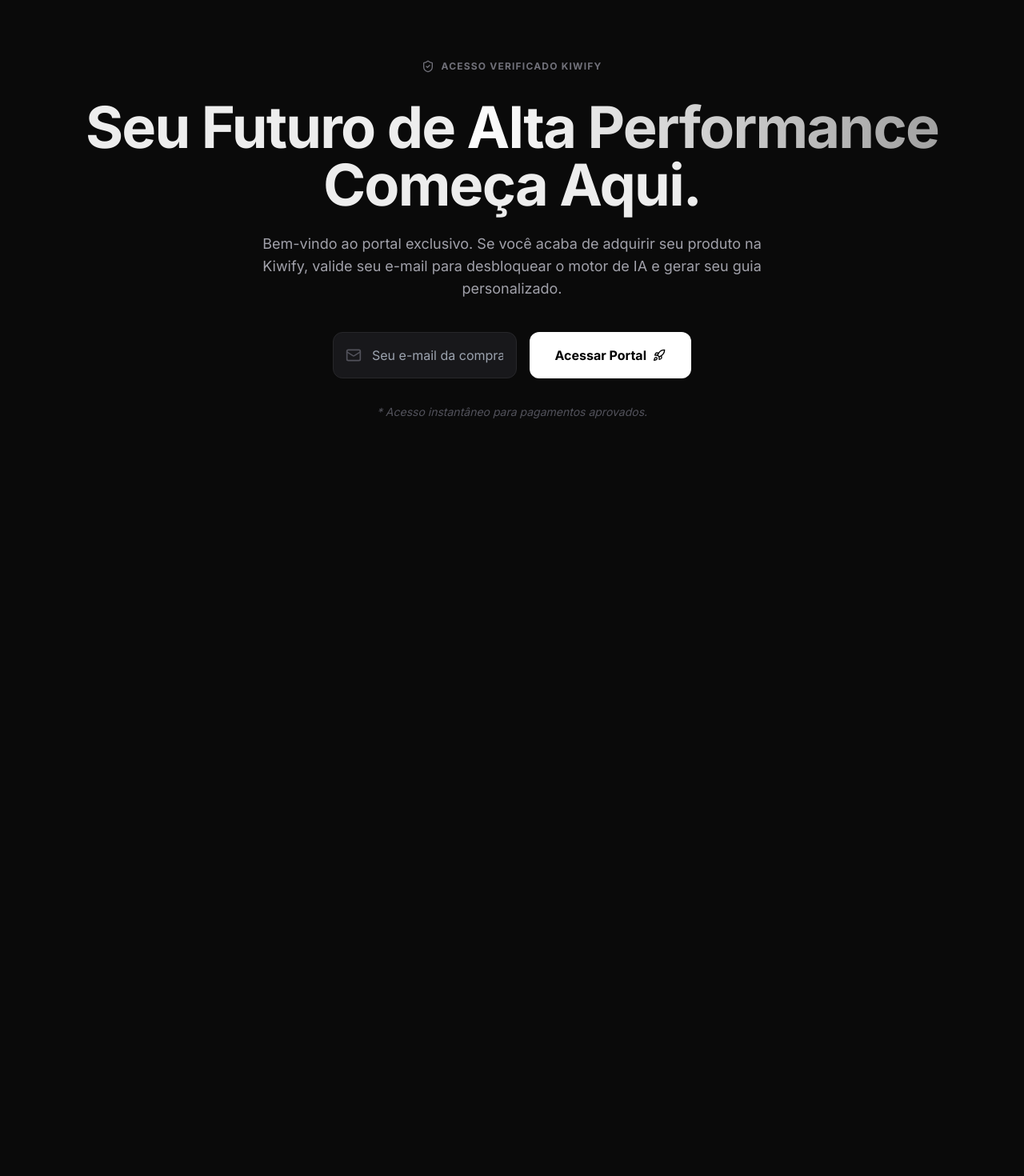
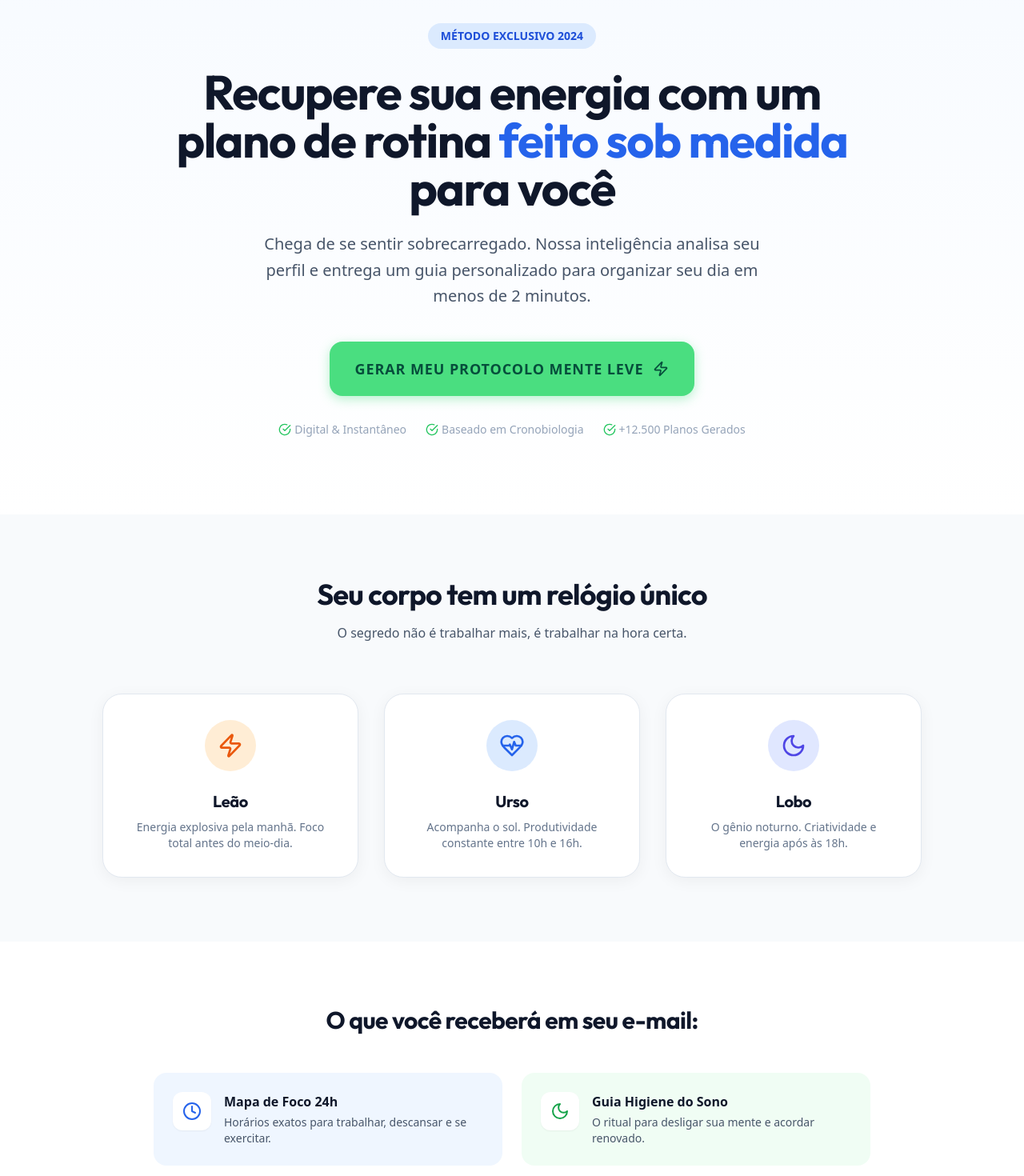
Before and after one commit to fernandooliveiraa30-hash/protocolo-flow, a Next.js app: page / in a window 1280 px wide. Shown: the part 100-1570 px from the top of the page at 80% size. Before the commit the page ends 800 px from the top, so only its background shows below. Built offline with nearby package versions, Linux system fonts and the light colour scheme.

Commit message:
Rebranding: Mente Leve - Clínica de Produtividade

```diff
--- a/app/globals.css
+++ b/app/globals.css
@@ -3,31 +3,51 @@
 @tailwind utilities;
 
 :root {
-  --background: #0a0a0a;
-  --foreground: #ededed;
+  --background: #ffffff;
+  --foreground: #1a202c;
+  --serene-blue: #e0f2fe;
+  --mint-green: #4ade80;
+  --accent-blue: #0284c7;
 }
 
 body {
   color: var(--foreground);
   background: var(--background);
-  font-family: 'Geist', 'Inter', sans-serif;
+  font-family: 'Inter', sans-serif;
+  scroll-behavior: smooth;
 }
 
-@layer utilities {
-  .text-balance {
-    text-wrap: balance;
-  }
+h1,
+h2,
+h3 {
+  font-family: 'Outfit', sans-serif;
+  letter-spacing: -0.02em;
 }
 
-.glass-card {
-  background: rgba(255, 255, 255, 0.03);
-  backdrop-filter: blur(10px);
-  border: 1px solid rgba(255, 255, 255, 0.1);
-  border-radius: 1rem;
+.clinic-card {
+  background: #ffffff;
+  border: 1px solid #e2e8f0;
+  box-shadow: 0 4px 20px rgba(0, 0, 0, 0.05);
+  border-radius: 1.5rem;
 }
 
-.gradient-text {
-  background: linear-gradient(to right, #ffffff, #a1a1a1);
-  -webkit-background-clip: text;
-  -webkit-text-fill-color: transparent;
+.btn-mint {
+  background-color: var(--mint-green);
+  color: #064e3b;
+  font-weight: 700;
+  transition: all 0.3s ease;
+  box-shadow: 0 4px 14px 0 rgba(74, 222, 128, 0.39);
 }
+
+.btn-mint:hover {
+  background-color: #22c55e;
+  transform: translateY(-2px);
+}
+
+.text-serene {
+  color: var(--accent-blue);
+}
+
+.bg-serene {
+  background-color: var(--serene-blue);
+}
--- a/app/layout.tsx
+++ b/app/layout.tsx
@@ -1,12 +1,13 @@
 import type { Metadata } from "next";
-import { Inter } from "next/font/google";
+import { Inter, Outfit } from "next/font/google";
 import "./globals.css";
 
-const inter = Inter({ subsets: ["latin"] });
+const inter = Inter({ subsets: ["latin"], variable: "--font-inter" });
+const outfit = Outfit({ subsets: ["latin"], variable: "--font-outfit" });
 
 export const metadata: Metadata = {
-    title: "Elite Planner | Alta Performance",
-    description: "Seu plano estratégico personalizado gerado por IA.",
+    title: "Mente Leve | Seu Plano de Produtividade Personalizado",
+    description: "Recupere sua energia com um plano de rotina feito sob medida para você pela nossa IA.",
 };
 
 export default function RootLayout({
@@ -15,8 +16,8 @@ export default function RootLayout({
     children: React.ReactNode;
 }) {
     return (
-        <html lang="pt-br">
-            <body className={inter.className}>{children}</body>
+        <html lang="pt-br" className={`${inter.variable} ${outfit.variable}`}>
+            <body className="font-sans antialiased text-slate-900">{children}</body>
         </html>
     );
 }
--- a/app/page.tsx
+++ b/app/page.tsx
@@ -1,43 +1,126 @@
 import Link from 'next/link';
-import { Rocket, ShieldCheck, Mail } from 'lucide-react';
+import { CheckCircle, Clock, Moon, Zap, ShieldCheck, HeartPulse } from 'lucide-react';
 
 export default function LandingPage() {
     return (
-        <main className="min-h-screen bg-[#0a0a0a] flex flex-col items-center justify-center p-6 text-center">
-            <div className="absolute top-0 left-0 w-full h-1 bg-gradient-to-right from-blue-600 to-purple-600" />
-
-            <div className="flex items-center gap-2 text-zinc-500 mb-8 uppercase tracking-widest text-xs font-bold">
-                <ShieldCheck className="w-4 h-4" /> Acesso Verificado Kiwify
+        <main className="min-h-screen bg-white">
+            {/* Barra de Garantia Superior */}
+            <div className="bg-slate-50 py-2 border-b border-slate-100">
+                <div className="container mx-auto px-4 flex justify-center items-center gap-2 text-xs font-medium text-slate-500">
+                    <ShieldCheck className="w-4 h-4 text-green-500" /> Satisfação Garantida ou seu dinheiro de volta em até 7 dias
+                </div>
             </div>
 
-            <h1 className="text-5xl md:text-7xl font-bold tracking-tight mb-6">
-                Seu Futuro de <span className="gradient-text">Alta Performance</span> Começa Aqui.
-            </h1>
+            {/* Hero Section */}
+            <section className="py-16 md:py-24 px-4 bg-gradient-to-b from-blue-50/50 to-white">
+                <div className="max-w-4xl mx-auto text-center">
+                    <span className="inline-block px-4 py-1.5 bg-blue-100 text-blue-700 rounded-full text-sm font-bold mb-6">
+                        MÉTODO EXCLUSIVO 2024
+                    </span>
+                    <h1 className="text-4xl md:text-6xl font-bold tracking-tight text-slate-900 mb-6 leading-tight">
+                        Recupere sua energia com um plano de rotina <span className="text-blue-600">feito sob medida</span> para você
+                    </h1>
+                    <p className="text-xl text-slate-600 mb-10 max-w-2xl mx-auto leading-relaxed">
+                        Chega de se sentir sobrecarregado. Nossa inteligência analisa seu perfil e entrega um guia personalizado para organizar seu dia em menos de 2 minutos.
+                    </p>
 
-            <p className="text-lg text-zinc-400 max-w-2xl mb-10">
-                Bem-vindo ao portal exclusivo. Se você acaba de adquirir seu produto na Kiwify, valide seu e-mail para desbloquear o motor de IA e gerar seu guia personalizado.
-            </p>
+                    <Link
+                        href="/questionnaire"
+                        className="btn-mint inline-flex items-center gap-3 px-8 py-5 rounded-2xl text-lg uppercase tracking-wider mb-8"
+                    >
+                        Gerar Meu Protocolo Mente Leve <Zap className="w-5 h-5" />
+                    </Link>
 
-            <div className="flex flex-col md:flex-row gap-4 w-full max-w-md">
-                <div className="relative flex-1">
-                    <Mail className="absolute left-4 top-1/2 -translate-y-1/2 w-5 h-5 text-zinc-600" />
-                    <input
-                        type="email"
-                        placeholder="Seu e-mail da compra"
-                        className="w-full bg-zinc-900 border border-zinc-800 rounded-xl py-4 pl-12 pr-4 focus:ring-2 focus:ring-blue-600 outline-none transition-all"
-                    />
+                    <div className="flex flex-wrap justify-center gap-6 text-sm text-slate-400">
+                        <span className="flex items-center gap-1"><CheckCircle className="w-4 h-4 text-green-500" /> Digital & Instantâneo</span>
+                        <span className="flex items-center gap-1"><CheckCircle className="w-4 h-4 text-green-500" /> Baseado em Cronobiologia</span>
+                        <span className="flex items-center gap-1"><CheckCircle className="w-4 h-4 text-green-500" /> +12.500 Planos Gerados</span>
+                    </div>
                 </div>
+            </section>
+
+            {/* Seção Cronotipo */}
+            <section className="py-20 px-4 bg-slate-50">
+                <div className="max-w-5xl mx-auto">
+                    <div className="text-center mb-16">
+                        <h2 className="text-3xl md:text-4xl font-bold mb-4">Seu corpo tem um relógio único</h2>
+                        <p className="text-slate-600">O segredo não é trabalhar mais, é trabalhar na hora certa.</p>
+                    </div>
+
+                    <div className="grid md:grid-cols-3 gap-8">
+                        <div className="clinic-card p-8 text-center bg-white">
+                            <div className="w-16 h-16 bg-orange-100 rounded-full flex items-center justify-center mx-auto mb-6">
+                                <Zap className="w-8 h-8 text-orange-600" />
+                            </div>
+                            <h3 className="text-xl font-bold mb-2">Leão</h3>
+                            <p className="text-slate-500 text-sm">Energia explosiva pela manhã. Foco total antes do meio-dia.</p>
+                        </div>
+                        <div className="clinic-card p-8 text-center bg-white border-blue-200">
+                            <div className="w-16 h-16 bg-blue-100 rounded-full flex items-center justify-center mx-auto mb-6">
+                                <HeartPulse className="w-8 h-8 text-blue-600" />
+                            </div>
+                            <h3 className="text-xl font-bold mb-2">Urso</h3>
+                            <p className="text-slate-500 text-sm">Acompanha o sol. Produtividade constante entre 10h e 16h.</p>
+                        </div>
+                        <div className="clinic-card p-8 text-center bg-white">
+                            <div className="w-16 h-16 bg-indigo-100 rounded-full flex items-center justify-center mx-auto mb-6">
+                                <Moon className="w-8 h-8 text-indigo-600" />
+                            </div>
+                            <h3 className="text-xl font-bold mb-2">Lobo</h3>
+                            <p className="text-slate-500 text-sm">O gênio noturno. Criatividade e energia após às 18h.</p>
+                        </div>
+                    </div>
+                </div>
+            </section>
+
+            {/* O que vem no PDF */}
+            <section className="py-20 px-4">
+                <div className="max-w-4xl mx-auto">
+                    <h2 className="text-3xl font-bold text-center mb-12">O que você receberá em seu e-mail:</h2>
+                    <div className="grid md:grid-cols-2 gap-6">
+                        <div className="flex gap-4 p-6 rounded-2xl bg-blue-50">
+                            <div className="bg-white p-3 rounded-xl shadow-sm h-fit"><Clock className="text-blue-600" /></div>
+                            <div>
+                                <h4 className="font-bold mb-1">Mapa de Foco 24h</h4>
+                                <p className="text-sm text-slate-600">Horários exatos para trabalhar, descansar e se exercitar.</p>
+                            </div>
+                        </div>
+                        <div className="flex gap-4 p-6 rounded-2xl bg-green-50">
+                            <div className="bg-white p-3 rounded-xl shadow-sm h-fit"><Moon className="text-green-600" /></div>
+                            <div>
+                                <h4 className="font-bold mb-1">Guia Higiene do Sono</h4>
+                                <p className="text-sm text-slate-600">O ritual para desligar sua mente e acordar renovado.</p>
+                            </div>
+                        </div>
+                        <div className="flex gap-4 p-6 rounded-2xl bg-orange-50">
+                            <div className="bg-white p-3 rounded-xl shadow-sm h-fit"><Zap className="text-orange-600" /></div>
+                            <div>
+                                <h4 className="font-bold mb-1">Estratégia Anti-Procrastinação</h4>
+                                <p className="text-sm text-slate-600">Técnicas personalizadas para vencer seu maior bloqueio.</p>
+                            </div>
+                        </div>
+                        <div className="flex gap-4 p-6 rounded-2xl bg-slate-100">
+                            <div className="bg-white p-3 rounded-xl shadow-sm h-fit"><CheckCircle className="text-slate-600" /></div>
+                            <div>
+                                <h4 className="font-bold mb-1">Dica de Ouro da IA</h4>
+                                <p className="text-sm text-slate-600">Conselho específico para sua maior dificuldade atual.</p>
+                            </div>
+                        </div>
+                    </div>
+                </div>
+            </section>
+
+            {/* Rodapé CTA */}
+            <section className="py-24 px-4 bg-slate-900 text-white text-center">
+                <h2 className="text-3xl md:text-5xl font-bold mb-8">Pronto para ter uma Mente Leve?</h2>
                 <Link
                     href="/questionnaire"
-                    className="bg-white text-black font-bold px-8 py-4 rounded-xl hover:bg-zinc-200 transition-colors flex items-center justify-center gap-2 whitespace-nowrap"
+                    className="btn-mint inline-flex items-center gap-3 px-10 py-6 rounded-2xl text-xl uppercase tracking-wider"
                 >
-                    Acessar Portal <Rocket className="w-4 h-4" />
+                    Gerar Meu Protocolo Agora <Zap className="w-6 h-6" />
                 </Link>
-            </div>
-
-            <p className="mt-8 text-sm text-zinc-600 italic">
-                * Acesso instantâneo para pagamentos aprovados.
-            </p>
+                <p className="mt-8 text-slate-400 text-sm">Garantia total de 7 dias • Acesso vitalício ao guia</p>
+            </section>
         </main>
     );
 }
--- a/components/QuestionnaireForm.tsx
+++ b/components/QuestionnaireForm.tsx
@@ -2,14 +2,14 @@
 
 import { useState } from 'react';
 import { motion, AnimatePresence } from 'framer-motion';
-import { ChevronRight, Send, CheckCircle2 } from 'lucide-react';
+import { ChevronRight, Send, CheckCircle2, Heart } from 'lucide-react';
 
 const QUESTIONS = [
-    "Qual seu principal objetivo com este produto?",
-    "Em qual nível de experiência você se encontra hoje?",
-    "Quais ferramentas você já utiliza no seu dia a dia?",
-    "Qual o seu maior desafio atual?",
-    "Onde você quer chegar nos próximos 6 meses?"
+    "Como podemos te chamar?",
+    "Qual o seu maior desejo ao buscar uma rotina mais leve?",
+    "Qual momento do dia você sente que sua bateria zera?",
+    "O que mais rouba sua energia hoje? (ex: celular, falta de sono, muitas tarefas)",
+    "Se pudesse mudar apenas uma coisa nos seus próximos 30 dias, o que seria?"
 ];
 
 export default function QuestionnaireForm() {
@@ -39,7 +39,7 @@ export default function QuestionnaireForm() {
             const response = await fetch('/api/process-questionnaire', {
                 method: 'POST',
                 headers: { 'Content-Type': 'application/json' },
-                body: JSON.stringify({ answers: finalAnswers }),
+                body: JSON.stringify({ answers: finalAnswers, email: 'teste@exemplo.com' }), // Em produção capturamos o e-mail real
             });
 
             if (response.ok) {
@@ -54,60 +54,73 @@ export default function QuestionnaireForm() {
 
     if (isFinished) {
         return (
-            <div className="text-center p-8 glass-card">
-                <CheckCircle2 className="w-16 h-16 text-green-500 mx-auto mb-4" />
-                <h2 className="text-2xl font-bold mb-2">Respostas Enviadas!</h2>
-                <p className="text-zinc-400">
-                    Nossa IA está gerando seu guia personalizado. Em instantes você o receberá no e-mail cadastrado na Kiwify.
+            <div className="text-center p-12 clinic-card animate-in fade-in zoom-in duration-500">
+                <div className="w-20 h-20 bg-green-100 rounded-full flex items-center justify-center mx-auto mb-6">
+                    <Heart className="w-10 h-10 text-green-600" />
+                </div>
+                <h2 className="text-3xl font-bold mb-4 text-slate-800">Seu protocolo está a caminho!</h2>
+                <p className="text-slate-500 max-w-sm mx-auto">
+                    Nossa inteligência está desenhando cada detalhe do seu plano. Em 2 minutos, ele chegará no e-mail cadastrado na sua compra.
                 </p>
             </div>
         );
     }
 
     return (
-        <div className="w-full max-w-xl mx-auto">
-            <div className="mb-8">
-                <div className="h-1 bg-zinc-800 w-full rounded-full overflow-hidden">
+        <div className="w-full max-w-2xl mx-auto">
+            <div className="mb-10">
+                <div className="h-1.5 bg-slate-100 w-full rounded-full overflow-hidden">
                     <motion.div
-                        className="h-full bg-blue-600"
+                        className="h-full bg-blue-500"
                         initial={{ width: 0 }}
                         animate={{ width: `${((step + 1) / QUESTIONS.length) * 100}%` }}
                     />
                 </div>
-                <p className="text-sm text-zinc-500 mt-2">Pergunta {step + 1} de {QUESTIONS.length}</p>
+                <div className="flex justify-between mt-3">
+                    <p className="text-sm font-medium text-slate-400">Etapa {step + 1} de {QUESTIONS.length}</p>
+                    <p className="text-sm font-bold text-blue-600 uppercase tracking-tighter">Mente Leve</p>
+                </div>
             </div>
 
             <AnimatePresence mode="wait">
                 <motion.div
                     key={step}
-                    initial={{ opacity: 0, x: 20 }}
-                    animate={{ opacity: 1, x: 0 }}
-                    exit={{ opacity: 0, x: -20 }}
-                    className="glass-card p-8"
+                    initial={{ opacity: 0, scale: 0.98 }}
+                    animate={{ opacity: 1, scale: 1 }}
+                    exit={{ opacity: 0, scale: 1.02 }}
+                    className="clinic-card p-10 bg-white"
                 >
-                    <h2 className="text-xl md:text-2xl font-semibold mb-6">{QUESTIONS[step]}</h2>
+                    <h2 className="text-2xl md:text-3xl font-bold mb-8 text-slate-800 leading-tight">
+                        {QUESTIONS[step]}
+                    </h2>
 
-                    <textarea
+                    <input
+                        autoFocus
+                        type="text"
                         value={currentAnswer}
                         onChange={(e) => setCurrentAnswer(e.target.value)}
-                        className="w-full bg-zinc-900 border border-zinc-800 rounded-lg p-4 text-zinc-100 focus:ring-2 focus:ring-blue-600 focus:outline-none transition-all placeholder:text-zinc-600"
-                        placeholder="Digite sua resposta aqui..."
-                        rows={4}
+                        onKeyDown={(e) => e.key === 'Enter' && handleNext()}
+                        className="w-full bg-slate-50 border border-slate-200 rounded-2xl p-6 text-xl text-slate-800 focus:ring-4 focus:ring-blue-100 focus:border-blue-500 focus:outline-none transition-all placeholder:text-slate-300"
+                        placeholder="Comece a digitar..."
                     />
 
                     <button
                         onClick={handleNext}
                         disabled={!currentAnswer.trim() || isSubmitting}
-                        className="mt-6 flex items-center justify-center gap-2 w-full bg-white text-black font-bold py-4 rounded-lg hover:bg-zinc-200 transition-colors disabled:opacity-50"
+                        className="mt-10 flex items-center justify-center gap-3 w-full btn-mint text-black font-bold py-6 rounded-2xl text-lg transition-all disabled:opacity-30 disabled:grayscale"
                     >
                         {isSubmitting ? (
-                            "Processando com IA..."
+                            "Construindo seu Guia..."
                         ) : step === QUESTIONS.length - 1 ? (
-                            <>Finalizar Guia <Send className="w-4 h-4" /></>
+                            <>Concluir Meu Plano <Send className="w-5 h-5" /></>
                         ) : (
-                            <>Próxima Pergunta <ChevronRight className="w-4 h-4" /></>
+                            <>Próxima Etapa <ChevronRight className="w-5 h-5" /></>
                         )}
                     </button>
+
+                    <p className="text-center mt-6 text-slate-400 text-sm flex items-center justify-center gap-2">
+                        Suas respostas são privadas e seguras <ShieldCheck className="w-4 h-4" />
+                    </p>
                 </motion.div>
             </AnimatePresence>
         </div>
--- a/lib/gemini.ts
+++ b/lib/gemini.ts
@@ -3,26 +3,35 @@ import { GoogleGenerativeAI } from "@google/generative-ai";
 const genAI = new GoogleGenerativeAI(process.env.GEMINI_API_KEY || '');
 
 export const model = genAI.getGenerativeModel({
-    model: "gemini-1.5-flash",
-    systemInstruction: "Você é um Consultor de Alta Performance Humana e Estrategista de Negócios. Sua missão é transformar as respostas de um cliente em um plano de ação tático, prático e inspirador. Use formato Markdown rico com títulos, listas e citações. Foco em resultados imediatos e escalabilidade pessoal.",
+  model: "gemini-1.5-flash",
+  systemInstruction: `Você é um Terapeuta Organizacional e Estrategista de Criatividade da 'Mente Leve'.
+  Seu tom deve ser extremamente empático, humano e acolhedor. Evite termos técnicos frios.
+  Sua missão é criar um Protocolo de Rotina que pareça um abraço estratégico.
+
+  O documento deve sempre começar com: 'Olá [Nome do Cliente], entendemos que sua rotina tem sido desafiadora. Com base nas suas respostas, aqui está o seu caminho para uma mente mais leve...'
+
+  Você deve incluir obrigatoriamente:
+  1. # Seu Plano de 24 Horas: Um cronograma ultra-específico com horários quebrados (ex: Às 10:15 faça isso...).
+  2. # Análise de Cronotipo: Identifique se o cliente é Leão, Urso ou Lobo baseado no perfil de energia.
+  3. # O Ritual de Descompressão: Guia de higiene do sono.
+  4. # Dica de Ouro Personalizada: Um conselho direto focado na maior dor citada (celular, cansaço, foco, etc).`,
 });
 
 export async function generatePerformancePlan(answers: string[]) {
-    const prompt = `
-    Analise as respostas deste cliente e crie um plano estratégico personalizado:
+  const prompt = `
+    Analise com carinho as respostas deste cliente:
     ---
-    Perguntas e Respostas:
-    ${answers.map((a, i) => `P${i + 1}: ${a}`).join('\n')}
+    1. Objetivo: ${answers[0]}
+    2. Experiência: ${answers[1]}
+    3. Ferramentas: ${answers[2]}
+    4. Maior Dor/Desafio: ${answers[3]}
+    5. Onde quer chegar: ${answers[4]}
     ---
-    O documento deve conter:
-    1. # Diagnóstico de Potencial
-    2. # Mapa de Gaps Estratégicos
-    3. # Plano de 90 Dias (Fase 1: 0-30, Fase 2: 30-60, Fase 3: 60-90)
-    4. # Mindset de Elite & Hábitos Críticos
 
-    Retorne apenas o conteúdo em Markdown.
+    Crie o Protocolo Mente Leve. Seja específico, use horários e dê um conselho que mude o jogo para a Dor número 4.
+    Retorne apenas o conteúdo em Markdown rico.
   `;
 
-    const result = await model.generateContent(prompt);
-    return result.response.text();
+  const result = await model.generateContent(prompt);
+  return result.response.text();
 }
```
Also changed, not shown: app/questionnaire/page.tsx (+9 -5 lines).
